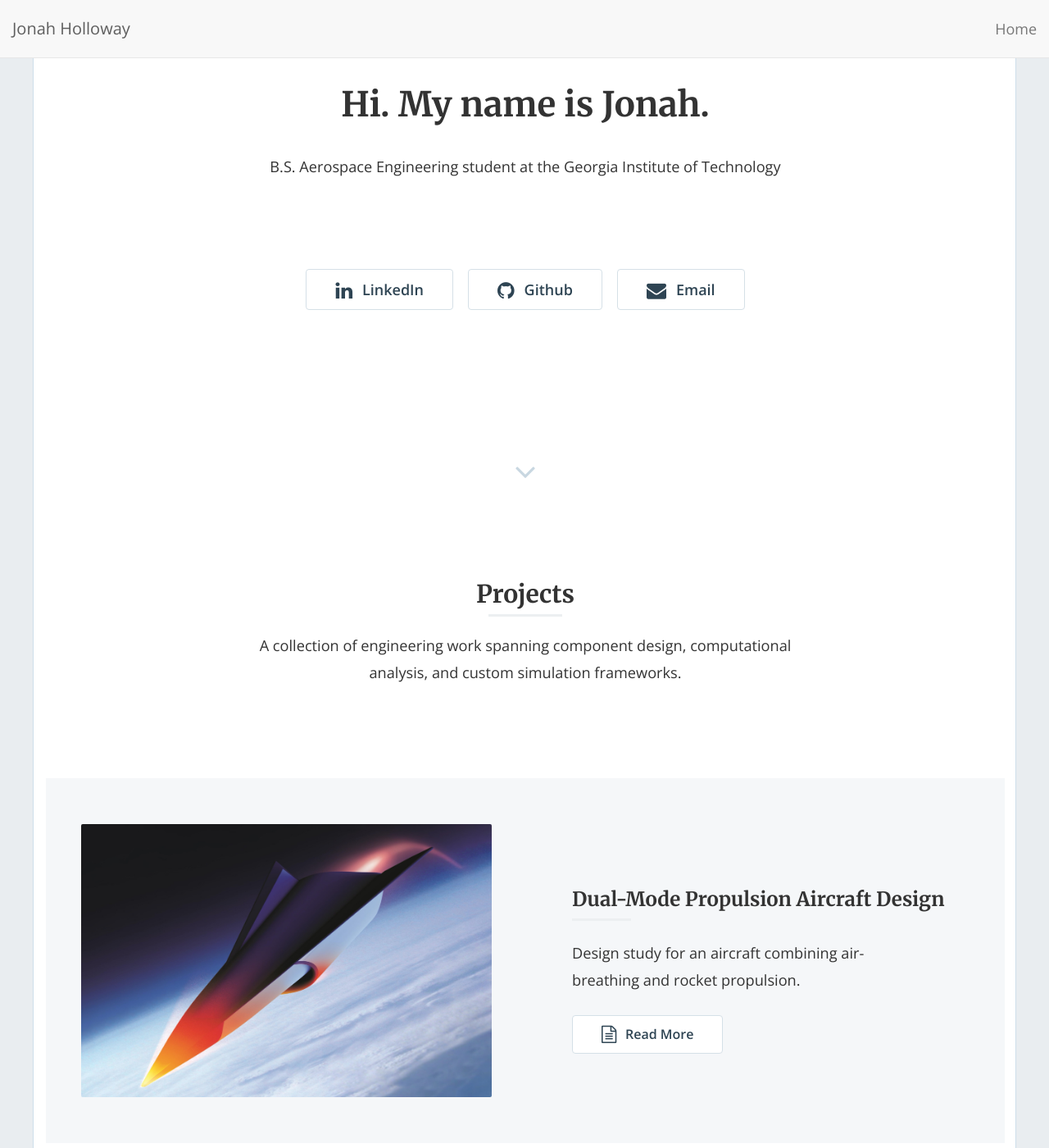
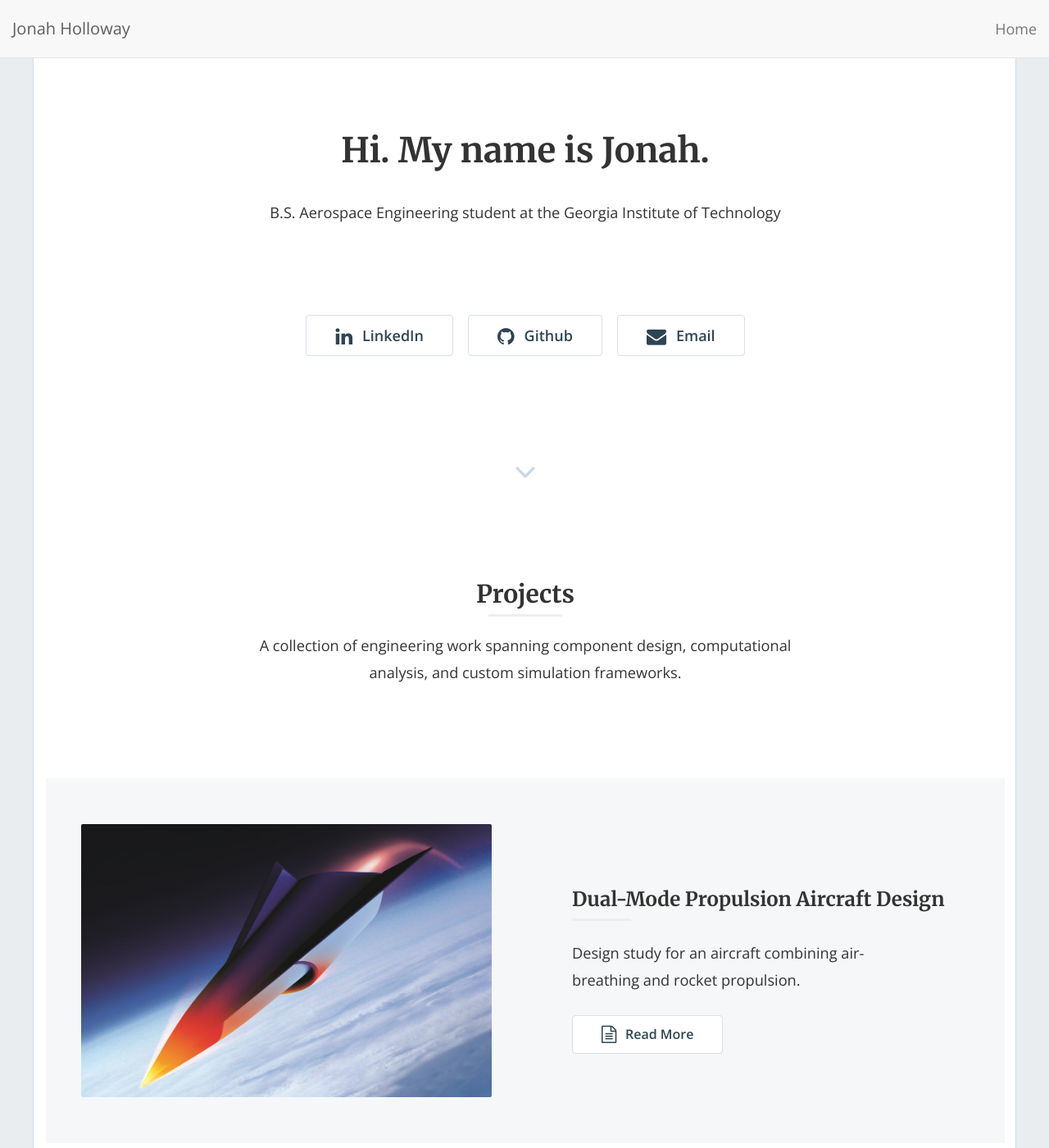
Before and after one commit to jonahholloway/jonahholloway.github.io, a Jekyll site: the page built from index.html, in a window 1280 px wide and 1400 px high. Shown: the whole window at 82% size. Built offline with Jekyll 4.4.1, drawn with Linux system fonts in a browser that asks for light colours; nearby versions of some CDN libraries; the list of posts is cut into pages by our own code.

Commit message:
Update style.scss

```diff
--- a/css/style.scss
+++ b/css/style.scss
@@ -132,7 +132,7 @@
 	2.0 Home Hero
 --------------------------------------------------------------*/
 .hero-container {
-  margin: 6em 0 10em 0;
+  margin: 10em 0 6em 0;
   @include bp-xsmall {
     margin: 5em 0 5em 0;
   }
```
